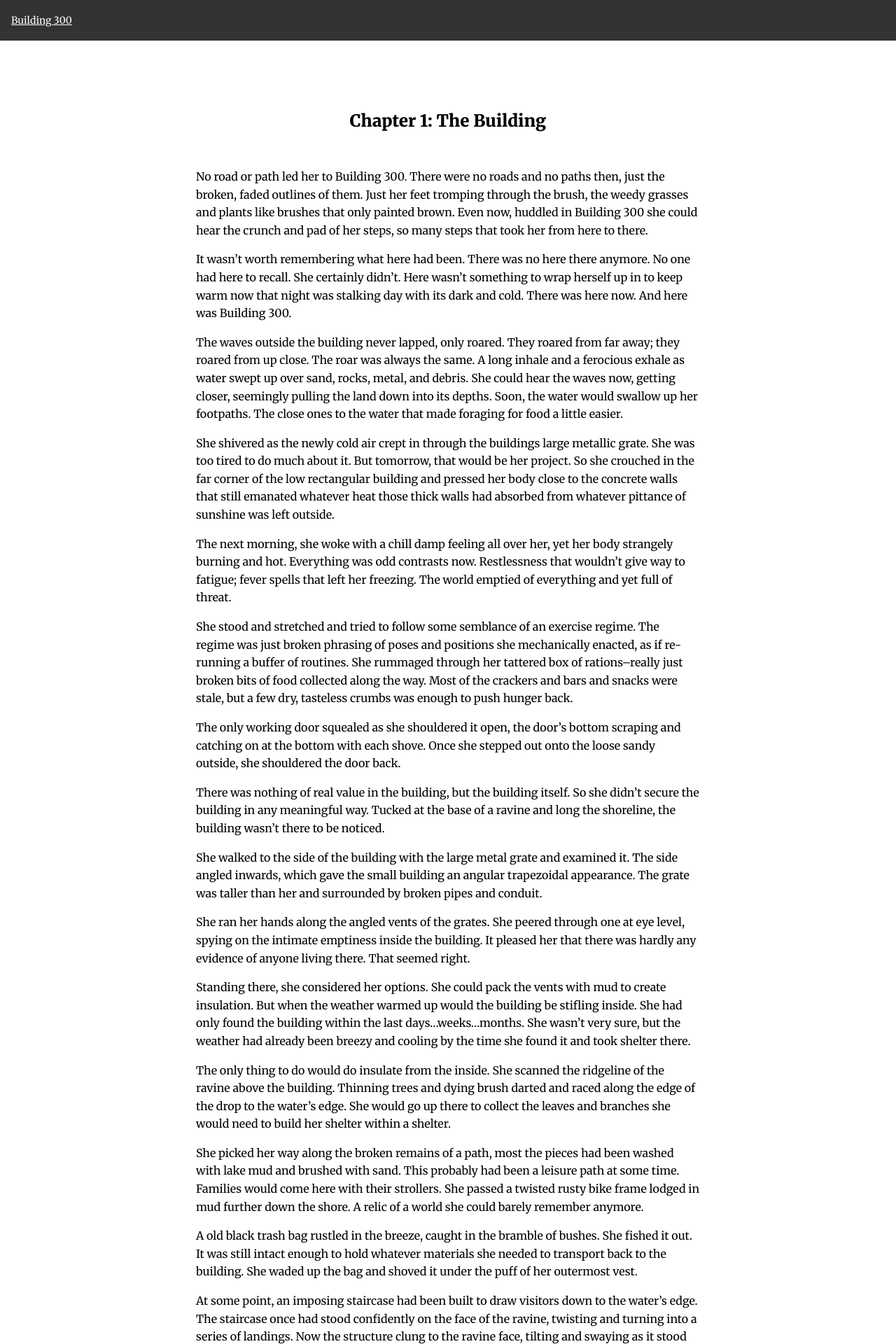
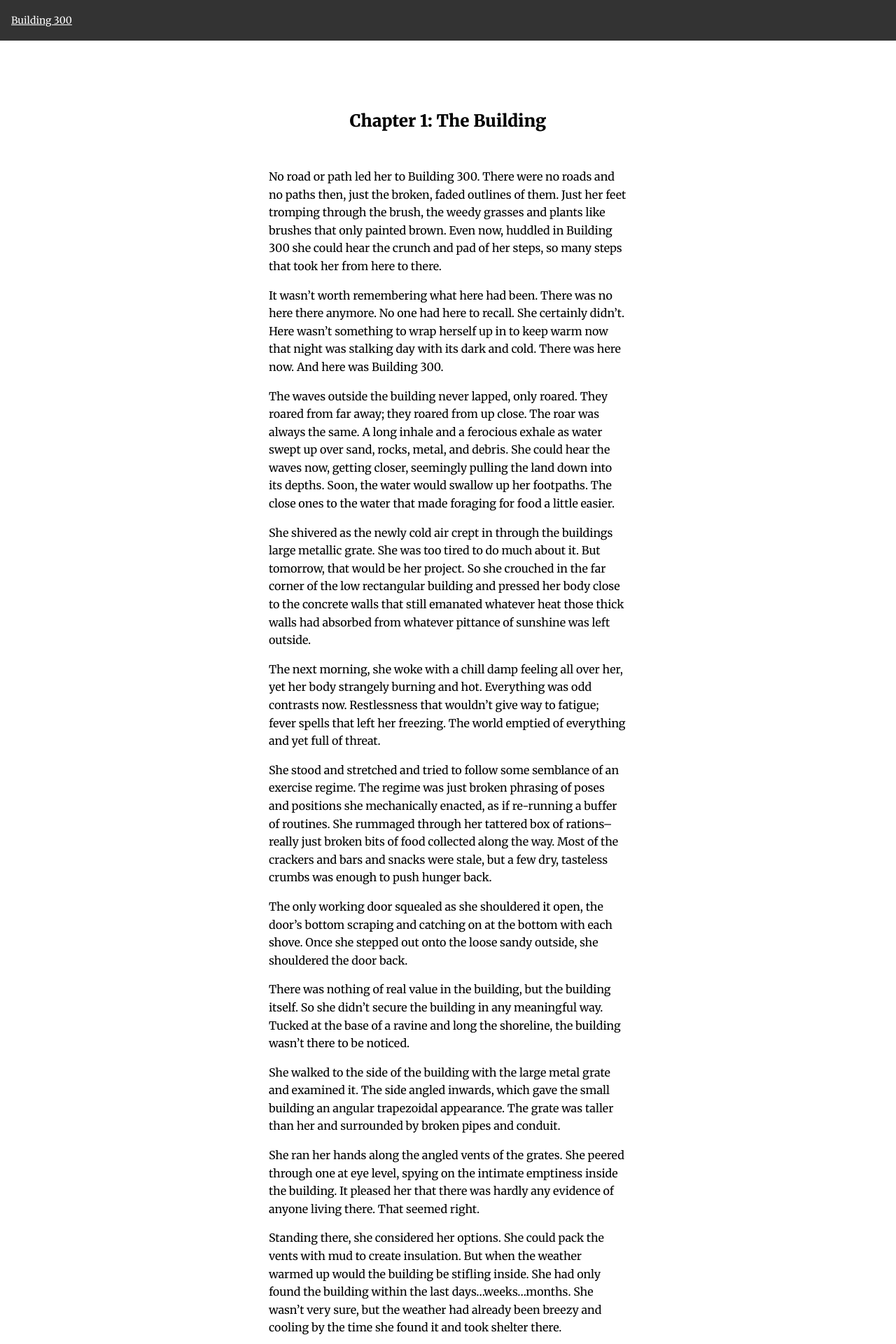
Before and after one commit to brodieaustin/building-300, a Jekyll site: the page built from index.markdown, in a window 1280 px wide. Shown: the top 1920 px of the page at 70% size. Built offline with Jekyll 4.4.1, drawn with Linux system fonts in a browser that asks for light colours; our own code applies the rules of GitHub Pages for plain Markdown files.

Commit message:
fixed text width

```diff
--- a/_layouts/base.html
+++ b/_layouts/base.html
@@ -33,7 +33,7 @@
     }
 
     .novel{
-      max-width: 45rem;
+      max-width: 32rem;
       margin: auto;
     }
 
```
